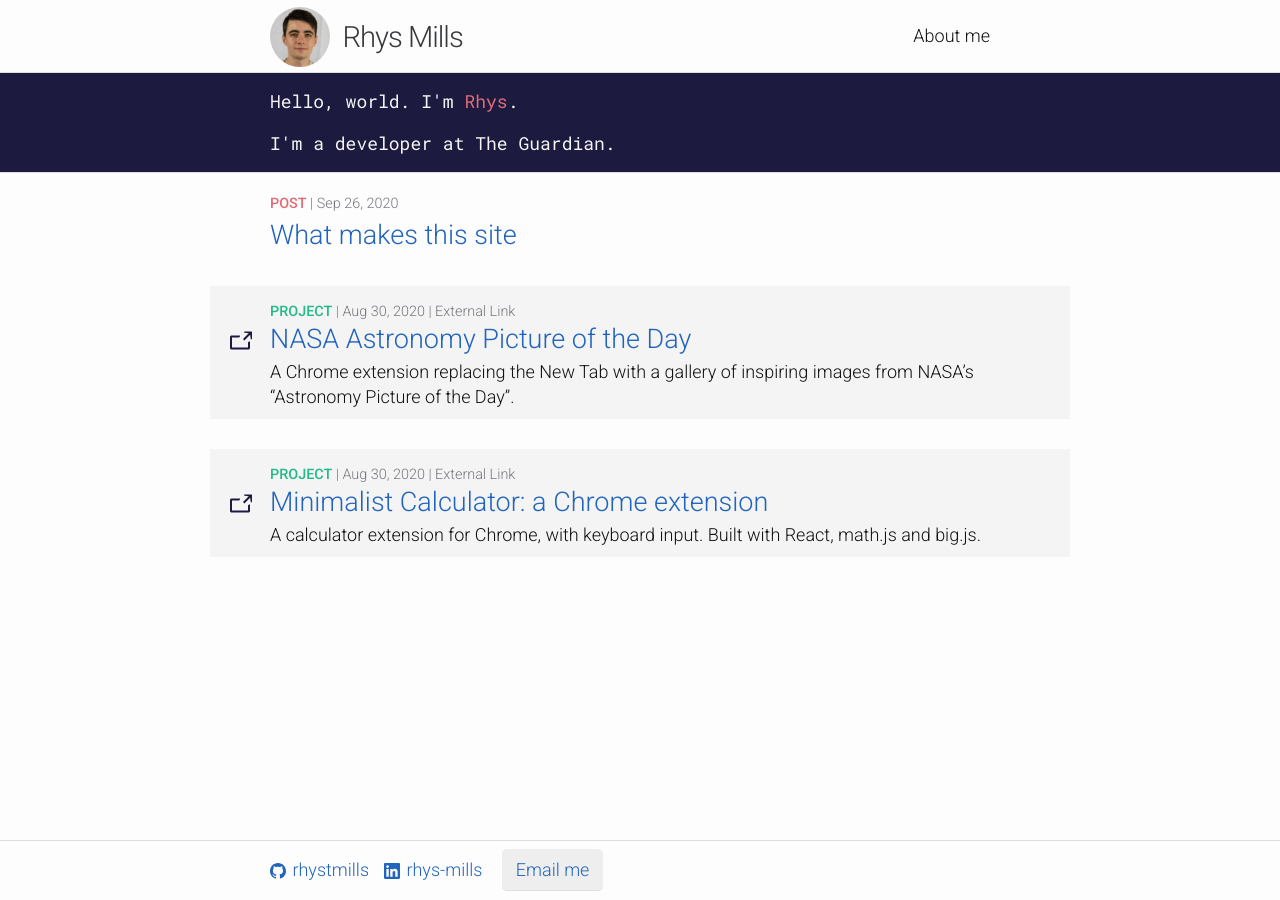
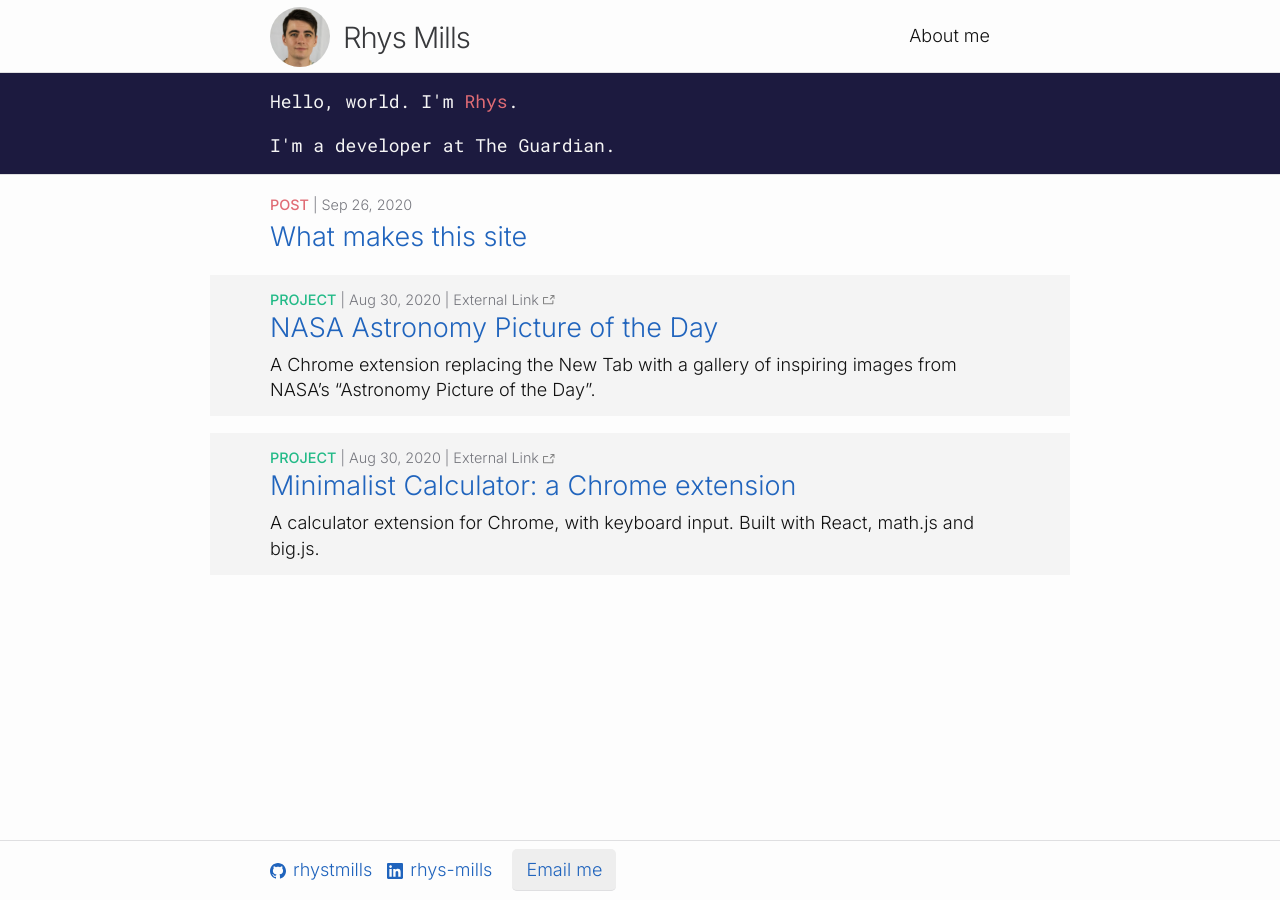
Before and after one commit to rhystmills/rhystmills.github.io, a Jekyll site: the page built from docs/index.md, in a window 1280 px wide. Built offline with Jekyll 4.4.1, drawn with Linux system fonts in a browser that asks for light colours.

Commit message:
CSS improvements

```diff
--- a/docs/_includes/head.html
+++ b/docs/_includes/head.html
@@ -4,7 +4,7 @@
   <meta name="viewport" content="width=device-width, initial-scale=1">
   {%- seo -%}
   <link rel="stylesheet" href="{{ "/assets/main.css" | relative_url }}">
-  <link href="https://fonts.googleapis.com/css2?family=Roboto:wght@300;500;700&display=swap" rel="stylesheet">
+  <link href="https://fonts.googleapis.com/css2?family=Inter:wght@300;500;700&display=swap" rel="stylesheet">
 	<link href="https://fonts.googleapis.com/css2?family=Roboto+Mono:wght@400;700&display=swap" rel="stylesheet">
   {%- feed_meta -%}
   {%- if jekyll.environment == 'production' and site.google_analytics -%}
--- a/docs/_sass/minima.scss
+++ b/docs/_sass/minima.scss
@@ -2,7 +2,7 @@
 
 // Define defaults for each variable.
 
-$base-font-family: "Roboto", -apple-system, BlinkMacSystemFont, "Segoe UI", Roboto, Helvetica, Arial, sans-serif, "Apple Color Emoji", "Segoe UI Emoji", "Segoe UI Symbol" !default;
+$base-font-family: "Inter", -apple-system, BlinkMacSystemFont, "Segoe UI", Roboto, Helvetica, Arial, sans-serif, "Apple Color Emoji", "Segoe UI Emoji", "Segoe UI Symbol" !default;
 $base-font-size:   18px !default;
 $base-font-weight: 300 !default;
 $small-font-size:  $base-font-size * 0.8 !default;
--- a/docs/_sass/minima/_base.scss
+++ b/docs/_sass/minima/_base.scss
@@ -45,7 +45,7 @@ h1, h2, h4, h5, h6,
 p, blockquote, pre,
 ul, ol, dl, figure,
 %vertical-rhythm {
-  margin-bottom: $spacing-unit / 2;
+  margin-bottom: $spacing-unit / 1.75;
 }
 
 h3 {
@@ -321,11 +321,11 @@ table {
 
  .link-post {
   background-color: #f4f4f4;
-  padding: 10px 60px 10px 60px;
+  padding: 10px 60px 14px 60px;
   margin: 10px -60px 10px -60px;
   margin-bottom: 10px;
   > h3 {
-    margin-bottom: 4px;
+    margin-bottom: 8px;
     line-height: 32px;
   }
   > p {
--- a/docs/_sass/minima/_layout.scss
+++ b/docs/_sass/minima/_layout.scss
@@ -278,7 +278,7 @@ html, body {
   list-style: none;
 
   > li {
-    margin-bottom: $spacing-unit;
+    margin-bottom: $spacing-unit/1.75;
   }
 }
 
--- a/docs/_sass/minima/_media-queries.scss
+++ b/docs/_sass/minima/_media-queries.scss
@@ -1,13 +1,3 @@
-@media (min-width: $on-laptop) { // or #{$retina}
-    .mini-icon {
-        display: none;
-    }
-
-    .post-icon {
-        display: block
-    }
-}
-
 @media (max-width: $content-width) {
     .sunken {
         margin-right: -$spacing-unit;
```
